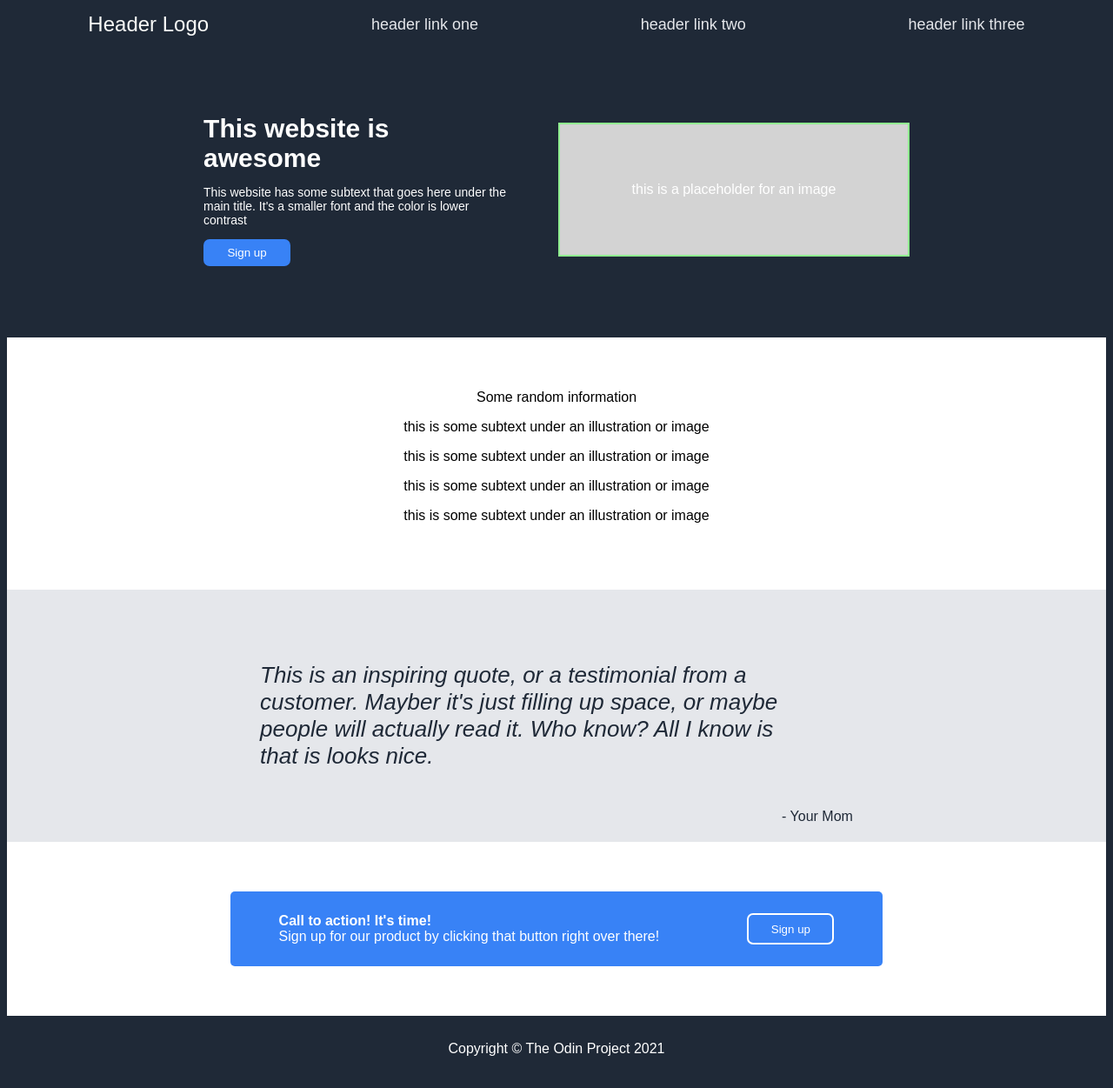
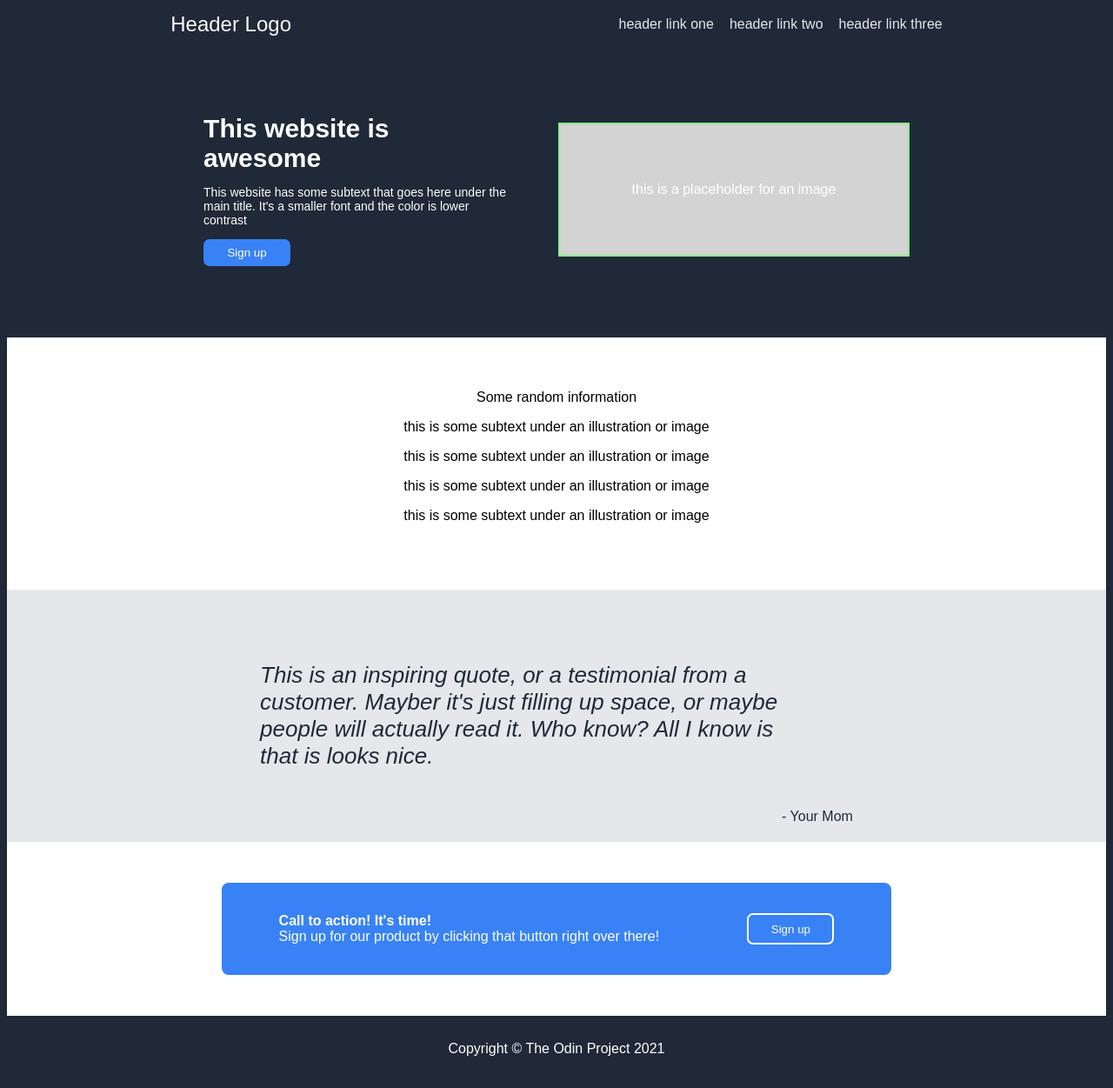
Before and after one commit to BOTpon/Project-Landing-Page, a plain HTML site: page index.html in a window 1280 px wide. Shown: the whole page at 87% size. Drawn offline with Linux system fonts and the light colour scheme.

Commit message:
Added rounder edges to buttons, ascii art

```diff
--- a/index.html
+++ b/index.html
@@ -6,14 +6,38 @@
     <link rel="stylesheet" href="style.css" />
   </head>
 
+  <!--                                 (O)
+                              __--|--__
+                      .------~---------~-----.
+                      | .------------------. |
+                      | |                  | |      THANKS FOR LOOKING :D - pon
+                      | |   .'''.  .'''.   | |
+                      | |   :    ''    :   | |
+                      | |   :          :   | |
+                      | |    '.      .'    | |
+                      | |      '.  .'      | |
+.------------.        | |        ''        | |  .------------.
+| O          |        | `------------------' |  |            |
+| O   .-----.|        `.____________________.'  |.-----.     |
+| O .'      ||          `-------.  .-------'    ||      `.   |
+|o*.'       ||   .--.      ____.'  `.____       ||       `.  |
+|.-'        || .-~--~-----~--------------~----. ||        `-.|
+||          || |AST  .---------.|.--------.|()| ||          ||
+||          || |     `---------'|`-o-=----'|  | ||          ||
+|`-._    AST|| |-*-*------------| *--  (==)|  | ||AST    _.-'|
+|    ~-.____|| |  Lester - AMC  |          |  | ||____.-~    |
+`------------' `------------------------------' `------------' -->
+
   <body>
     <header>
       <div class="container">
         <nav>
           <div>Header Logo</div>
+          <div class="hdr-links">
             <a href="#">header link one</a>
             <a href="#">header link two</a>
             <a href="#">header link three</a>
+          </div>
         </nav>
 
         <div class="hdrtop">
@@ -54,9 +78,11 @@
 
     <div class="container-3">
       <div class="quote">
+        <p>
           This is an inspiring quote, or a testimonial from a customer. Mayber
           it's just filling up space, or maybe people will actually read it. Who
           know? All I know is that is looks nice.
+        </p>
       </div>
       <div class="mom">- Your Mom</div>
     </div>
--- a/style.css
+++ b/style.css
@@ -7,7 +7,7 @@ body {
 
 a {
   text-decoration: none;
-  font-size: 18px;
+  font-size: 16px;
   color: #e5e7eb;
 }
 
@@ -72,9 +72,9 @@ nav div {
 .quote {
   max-width: 600px;
   font-size: 26px;
-  font-weight: lighter;
   font-style: italic;
   color: #1f2937;
+  font-weight: 100;
 }
 
 .mom {
@@ -95,9 +95,9 @@ nav div {
   justify-content: space-around;
   gap: 40px;
   background-color: #3882f6;
-  padding: 25px;
+  padding: 35px;
   width: 700px;
-  border-radius: 5px;
+  border-radius: 8px;
   color: white;
 }
 
@@ -135,3 +135,8 @@ footer {
 .hdr-subtext {
   font-size: 14px;
 }
+
+.hdr-links {
+  display: flex;
+  gap: 18px;
+}
```
Lines whose indentation alone changed are shown as unchanged.
